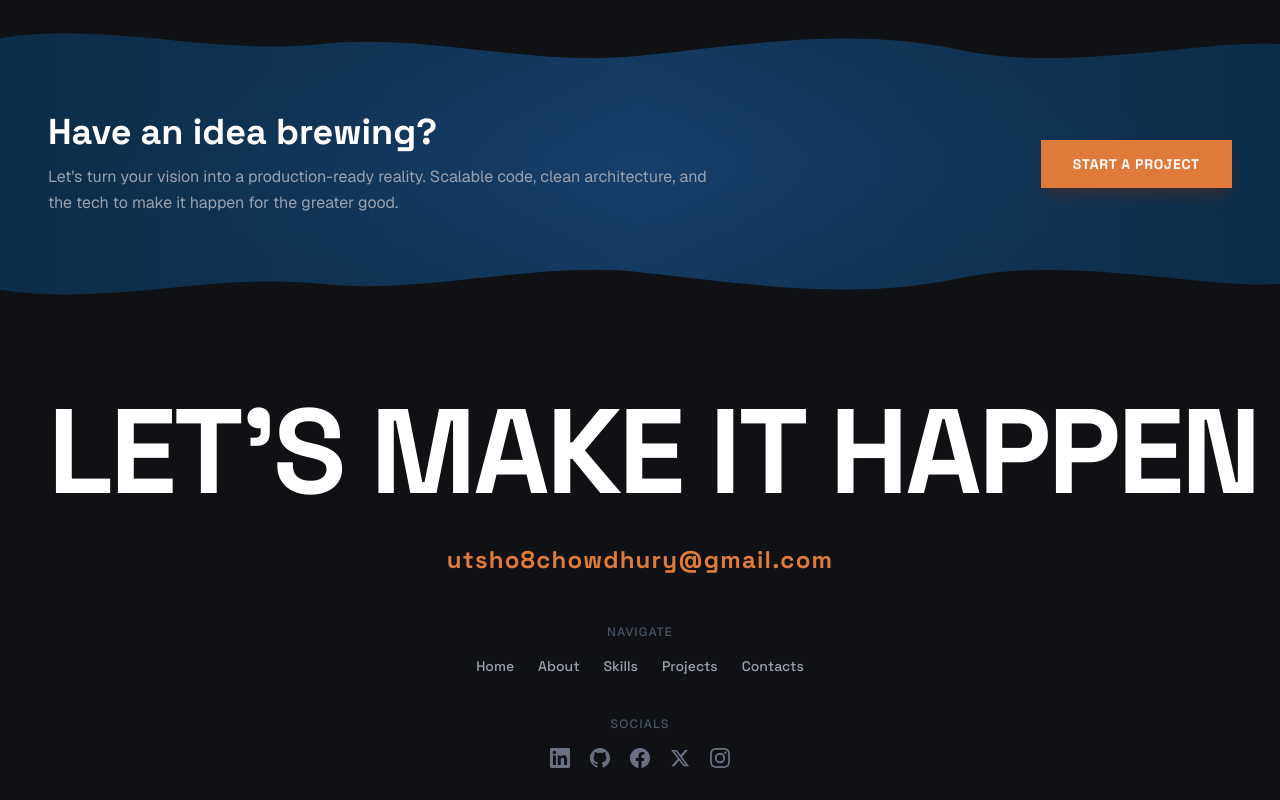
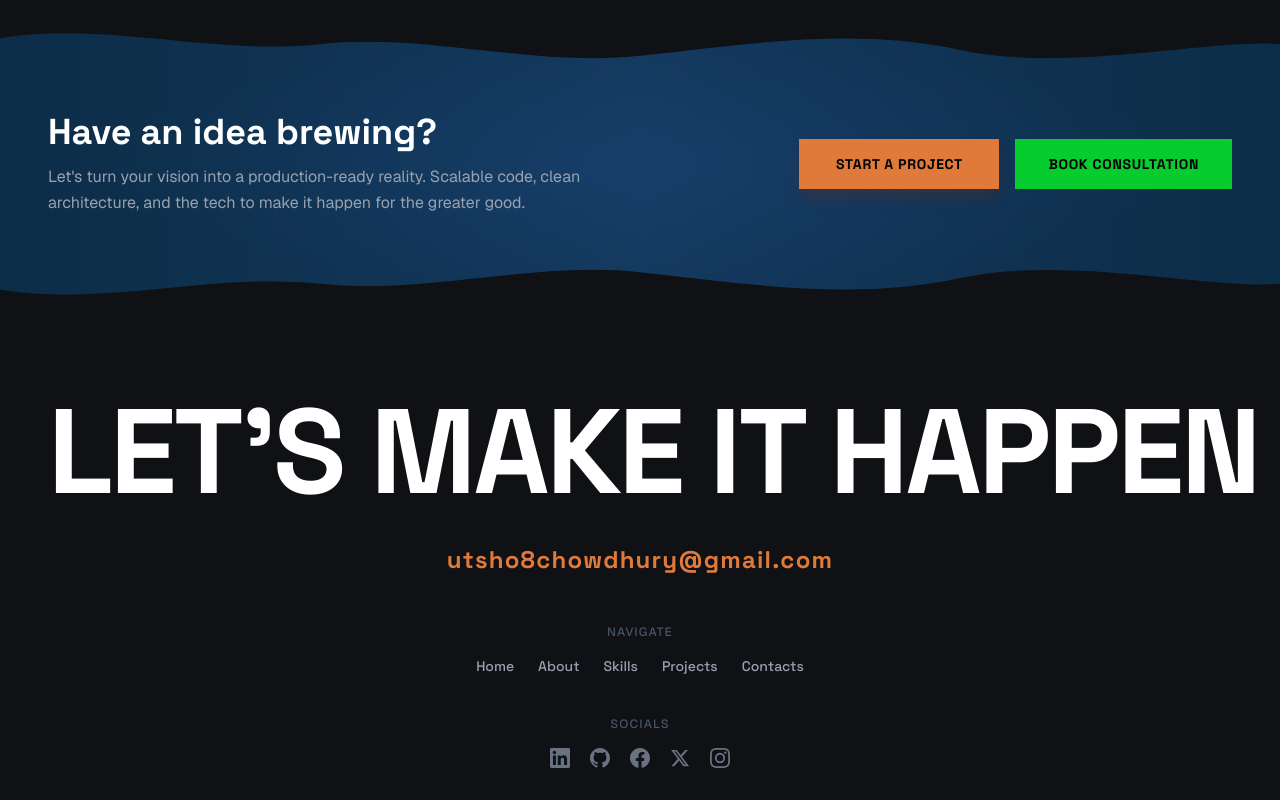
Before and after one commit to uzicodes/utsho-heaven-chowdhury, a Next.js app: page /projects/lamb-falcons in a window 1280 px wide. Shown: the part 1371-2171 px from the top of the page. Built offline with nearby package versions, Linux system fonts and the light colour scheme.

Commit message:
feat: new cta button (Book Consultation) added on Have an idea brewing? section

```diff
--- a/src/app/page.tsx
+++ b/src/app/page.tsx
@@ -87,7 +87,7 @@ export default function Home() {
               {/* Email */}
               <a
                 href="mailto:utsho8chowdhury@gmail.com"
-                className="inline-block text-[#e07a3a] hover:text-[#f09050] text-lg sm:text-xl md:text-2xl font-bold tracking-wider transition-colors"
+                className="inline-block text-[#e07a3a] hover:text-[#06CC2D] text-lg sm:text-xl md:text-2xl font-bold tracking-wider transition-colors"
                 style={{ fontFamily: 'var(--font-space-grotesk), sans-serif' }}
               >
                 utsho8chowdhury@gmail.com
--- a/src/app/projects/[slug]/page.tsx
+++ b/src/app/projects/[slug]/page.tsx
@@ -303,13 +303,24 @@ export default async function ProjectDetail({ params }: ProjectPageProps) {
                             Let&apos;s turn your vision into a production-ready reality. Scalable code, clean architecture, and the tech to make it happen for the greater good.
                         </p>
                     </div>
+                    <div className="flex-shrink-0 flex flex-col sm:flex-row items-center gap-4 w-full sm:w-auto md:ml-16 lg:ml-28 xl:ml-36">
                         <Link
                             href="/#contacts"
-                        className="flex-shrink-0 inline-flex items-center gap-2 bg-[#e07a3a] hover:bg-[#c96a2f] text-white hover:text-black font-bold py-3.5 px-8 rounded-none transition-colors shadow-lg shadow-orange-900/30 text-sm uppercase tracking-wider"
+                            className="inline-flex justify-center items-center gap-2 bg-[#e07a3a] border border-[#e07a3a] text-black hover:bg-transparent hover:text-white font-bold py-3.5 px-8 rounded-none transition-colors shadow-lg shadow-orange-900/30 text-sm uppercase tracking-wider w-full sm:w-auto min-w-[200px]"
                             style={{ fontFamily: 'var(--font-space-grotesk), sans-serif' }}
                         >
                             Start a Project
                         </Link>
+                        <a
+                            href="https://calendly.com/utsho/30min"
+                            target="_blank"
+                            rel="noopener noreferrer"
+                            className="inline-flex justify-center items-center gap-2 bg-[#06CC2D] border border-[#06CC2D] text-black hover:bg-transparent hover:text-white font-bold py-3.5 px-8 rounded-none transition-colors text-sm uppercase tracking-wider w-full sm:w-auto min-w-[200px]"
+                            style={{ fontFamily: 'var(--font-space-grotesk), sans-serif' }}
+                        >
+                            Book Consultation
+                        </a>
+                    </div>
                 </div>
 
                 {/* Bottom wavy border */}
@@ -335,7 +346,7 @@ export default async function ProjectDetail({ params }: ProjectPageProps) {
                     {/* Email */}
                     <a
                         href="mailto:utsho8chowdhury@gmail.com"
-                        className="inline-block text-[#e07a3a] hover:text-[#f09050] text-lg sm:text-xl md:text-2xl font-bold tracking-wider transition-colors"
+                        className="inline-block text-[#e07a3a] hover:text-[#06CC2D] text-lg sm:text-xl md:text-2xl font-bold tracking-wider transition-colors"
                         style={{ fontFamily: 'var(--font-space-grotesk), sans-serif' }}
                     >
                         utsho8chowdhury@gmail.com
```
Lines whose indentation alone changed are shown as unchanged.
